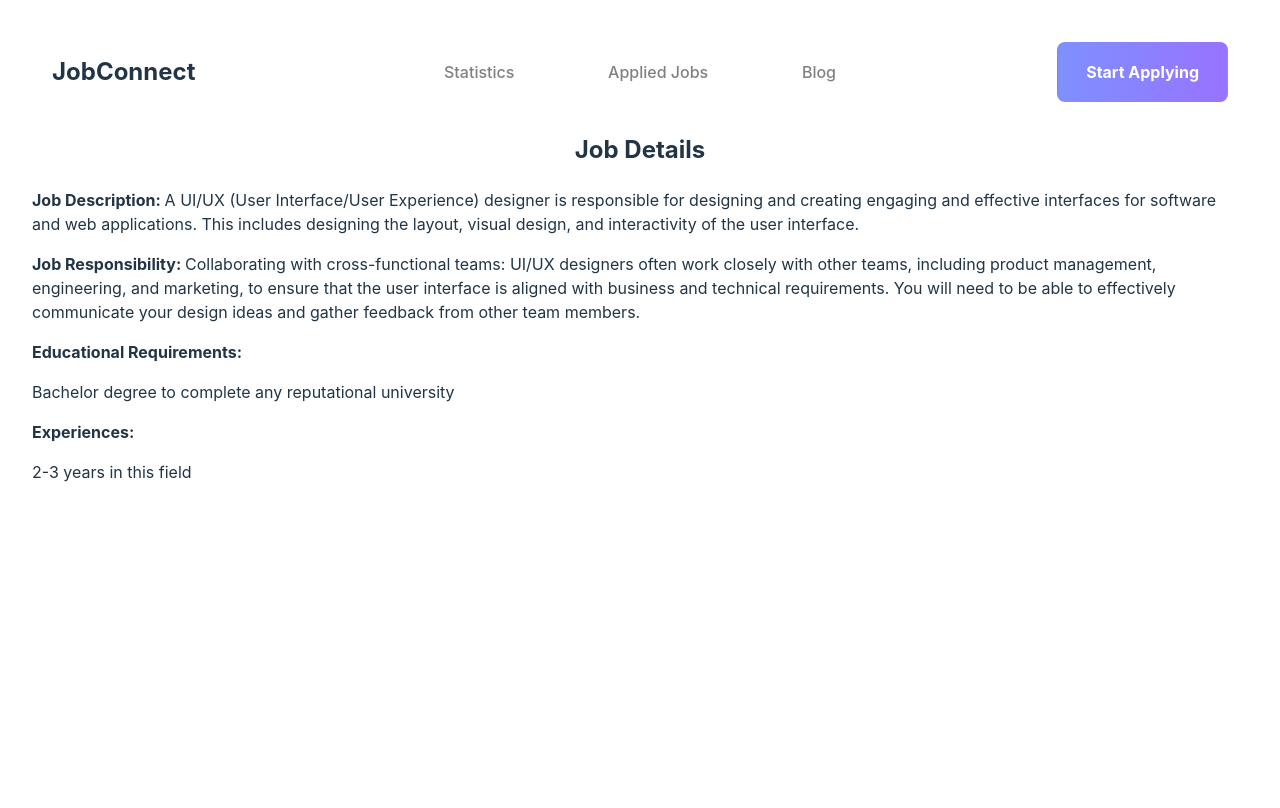
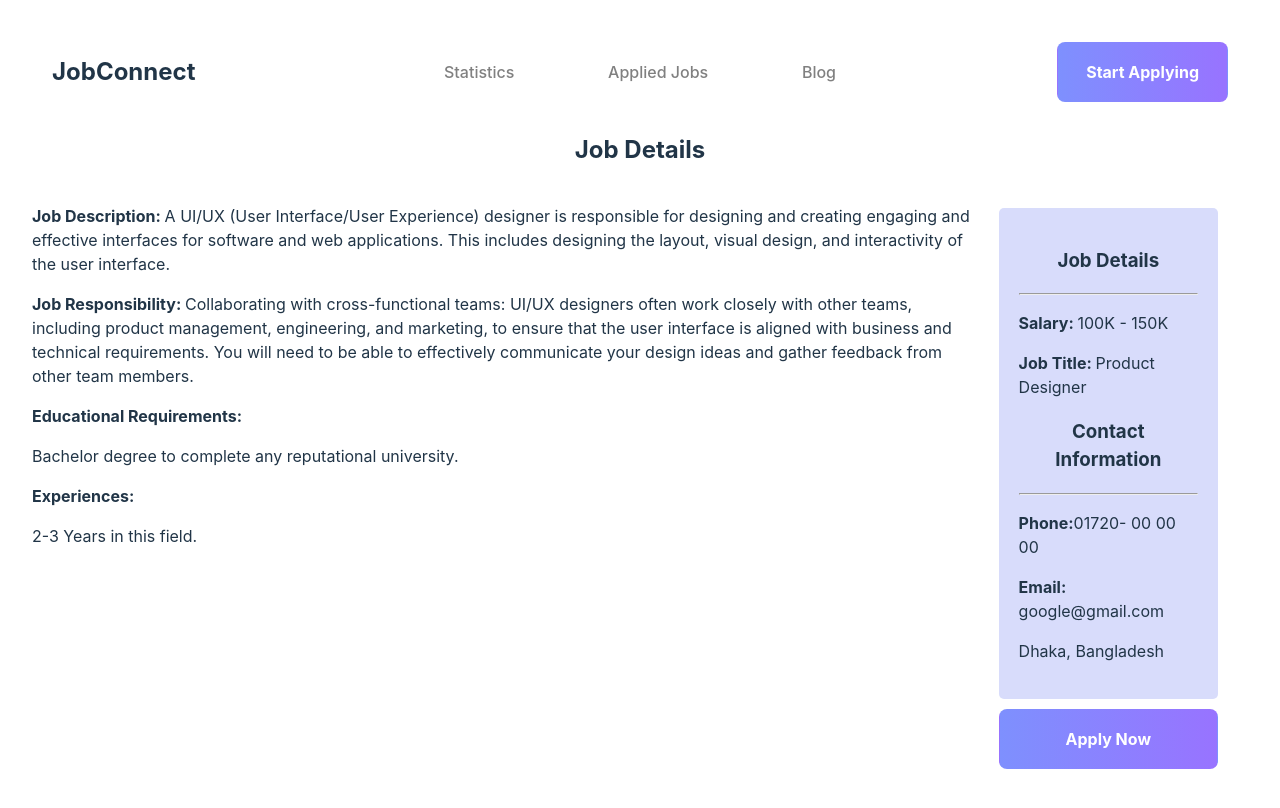
Before and after one commit to farjanarahman/career-hub, a React (Vite) app: page /job/1 in a window 1280 px wide. Shown: the top 808 px of the page. Built offline with nearby package versions, Linux system fonts and the light colour scheme.

Commit message:
details page done

```diff
--- a/public/jobs.json
+++ b/public/jobs.json
@@ -12,8 +12,8 @@
       "job_responsibility": "Collaborating with cross-functional teams: UI/UX designers often work closely with other teams, including product management, engineering, and marketing, to ensure that the user interface is aligned with business and technical requirements. You will need to be able to effectively communicate your design ideas and gather feedback from other team members.",
       "requirements": "Bachelor degree to complete any reputational university.",
       "experiences": "2-3 Years in this field.",
-      "contact_info": ""
-    },
+      "contact_info": "google@gmail.com",
+      "address": "Dhanmondi 32, Sukrabad"    },
     {
         "id": "2",
         "company_logo": "/src/assets/Logo/netflix-4 1.png",
@@ -27,8 +27,8 @@
         "job_responsibility": "Collaborating with cross-functional teams: UI/UX designers often work closely with other teams, including product management, engineering, and marketing, to ensure that the user interface is aligned with business and technical requirements. You will need to be able to effectively communicate your design ideas and gather feedback from other team members.",
         "requirements": "Bachelor degree to complete any reputational university.",
         "experiences": "2-3 Years in this field.",
-        "contact_info": ""
-    },
+        "contact_info": "01721- 00 00 00",
+        "address": "Dhanmondi 32, Sukrabad"    },
     {
         "id": "3",
         "company_logo": "/src/assets/Logo/tesla-9 1.png",
@@ -42,8 +42,8 @@
         "job_responsibility": "Collaborating with cross-functional teams: UI/UX designers often work closely with other teams, including product management, engineering, and marketing, to ensure that the user interface is aligned with business and technical requirements. You will need to be able to effectively communicate your design ideas and gather feedback from other team members.",
         "requirements": "Bachelor degree to complete any reputational university.",
         "experiences": "2-3 Years in this field.",
-        "contact_info": ""
-    },
+        "contact_info": "01721- 00 00 00",
+        "address": "Dhanmondi 32, Sukrabad"    },
     {
         "id": "4",
         "company_logo": "/src/assets/Logo/google-1-1 1-1.png",
@@ -57,8 +57,8 @@
         "job_responsibility": "Collaborating with cross-functional teams: UI/UX designers often work closely with other teams, including product management, engineering, and marketing, to ensure that the user interface is aligned with business and technical requirements. You will need to be able to effectively communicate your design ideas and gather feedback from other team members.",
         "requirements": "Bachelor degree to complete any reputational university.",
         "experiences": "2-3 Years in this field.",
-        "contact_info": ""
-    },
+        "contact_info": "01721- 00 00 00",
+        "address": "Dhanmondi 32, Sukrabad"    },
     {
         "id": "5",
         "company_logo": "/src/assets/Logo/google-1-1 1-1.png",
@@ -72,7 +72,8 @@
         "job_responsibility": "Collaborating with cross-functional teams: UI/UX designers often work closely with other teams, including product management, engineering, and marketing, to ensure that the user interface is aligned with business and technical requirements. You will need to be able to effectively communicate your design ideas and gather feedback from other team members.",
         "requirements": "Bachelor degree to complete any reputational university.",
         "experiences": "2-3 Years in this field.",
-        "contact_info": ""
+        "contact_info": "rahman@gmail.com",
+        "address": "Dhanmondi 32, Sukrabad"
     },
     {
         "id": "6",
@@ -87,8 +88,8 @@
         "job_responsibility": "Collaborating with cross-functional teams: UI/UX designers often work closely with other teams, including product management, engineering, and marketing, to ensure that the user interface is aligned with business and technical requirements. You will need to be able to effectively communicate your design ideas and gather feedback from other team members.",
         "requirements": "Bachelor degree to complete any reputational university.",
         "experiences": "2-3 Years in this field.",
-        "contact_info": ""
-    },
+        "contact_info": "01721 00 00 00",
+        "address": "Dhanmondi 32, Sukrabad"    },
     {
         "id": "7",
         "company_logo": "/src/assets/Logo/google-1-1 1-1.png",
@@ -102,6 +103,6 @@
         "job_responsibility": "Collaborating with cross-functional teams: UI/UX designers often work closely with other teams, including product management, engineering, and marketing, to ensure that the user interface is aligned with business and technical requirements. You will need to be able to effectively communicate your design ideas and gather feedback from other team members.",
         "requirements": "Bachelor degree to complete any reputational university.",
         "experiences": "2-3 Years in this field.",
-        "contact_info": ""
-    }
+        "contact_info": "01721- 00 00 00",
+        "address": "Dhanmondi 32, Sukrabad"    }
   ]
--- a/src/components/JobDetails/JobDetails.css
+++ b/src/components/JobDetails/JobDetails.css
@@ -4,3 +4,27 @@
 p{
     text-align: left;
 }
+
+.details-container{
+    display: flex;
+}
+.details-right{
+
+}
+
+.details-left{
+    width: 55%;
+    margin-right: 10px;
+    padding: 20px;
+}
+
+.left{
+    background-color: #d8dcfb;
+    padding: 20px;
+    border-radius: 5px;
+    margin-bottom: 10px;
+}
+
+.btn-d{
+    width: 100%;
+}
--- a/src/components/JobDetails/JobDetails.jsx
+++ b/src/components/JobDetails/JobDetails.jsx
@@ -8,15 +8,34 @@ const JobDetails = () => {
   console.log(jobs);
   return (
     <div>
-        <h2>Job Details</h2>
-        <div>
-            <p><span className='bold'>Job Description: </span>{jobs.job_description}</p>
-            <p><span className='bold'>Job Responsibility: </span>{jobs.job_responsibility}</p>
-            <p className='bold'>Educational Requirements:</p>
-            <p>Bachelor degree to complete any reputational university</p>
-            <p className='bold'>Experiences:</p>
-            <p>2-3 years in this field</p>
+      <h2>Job Details</h2>
+      <div className='details-container'>
+        <div className='details-right'>
+          <p><span className='bold'>Job Description: </span>{jobs.job_description}</p>
+          <p><span className='bold'>Job Responsibility: </span>{jobs.job_responsibility}</p>
+          <p className='bold'>Educational Requirements:</p>
+          <p>{jobs.requirements}</p>
+          <p className='bold'>Experiences:</p>
+          <p>{jobs.experiences}</p>
         </div>
+        <div className='details-left'>
+          <div className='left'>
+            <h3>Job Details</h3>
+            <hr />
+            <p><span className='bold'>Salary: </span>{jobs.salary}</p>
+            <p><span className='bold'>Job Title: </span>Product Designer</p>
+            <h3>Contact Information</h3>
+            <hr />
+            <p><span className='bold'>Phone:</span>01720- 00 00 00</p>
+            <p><span className='bold'>Email: </span>{jobs.contact_info}</p>
+            <p>Dhaka, Bangladesh</p>
+          </div>
+          <div>
+            <button className='btn btn-d'>Apply Now</button>
+          </div>
+
+        </div>
+      </div>
     </div>
   );
 };
```
